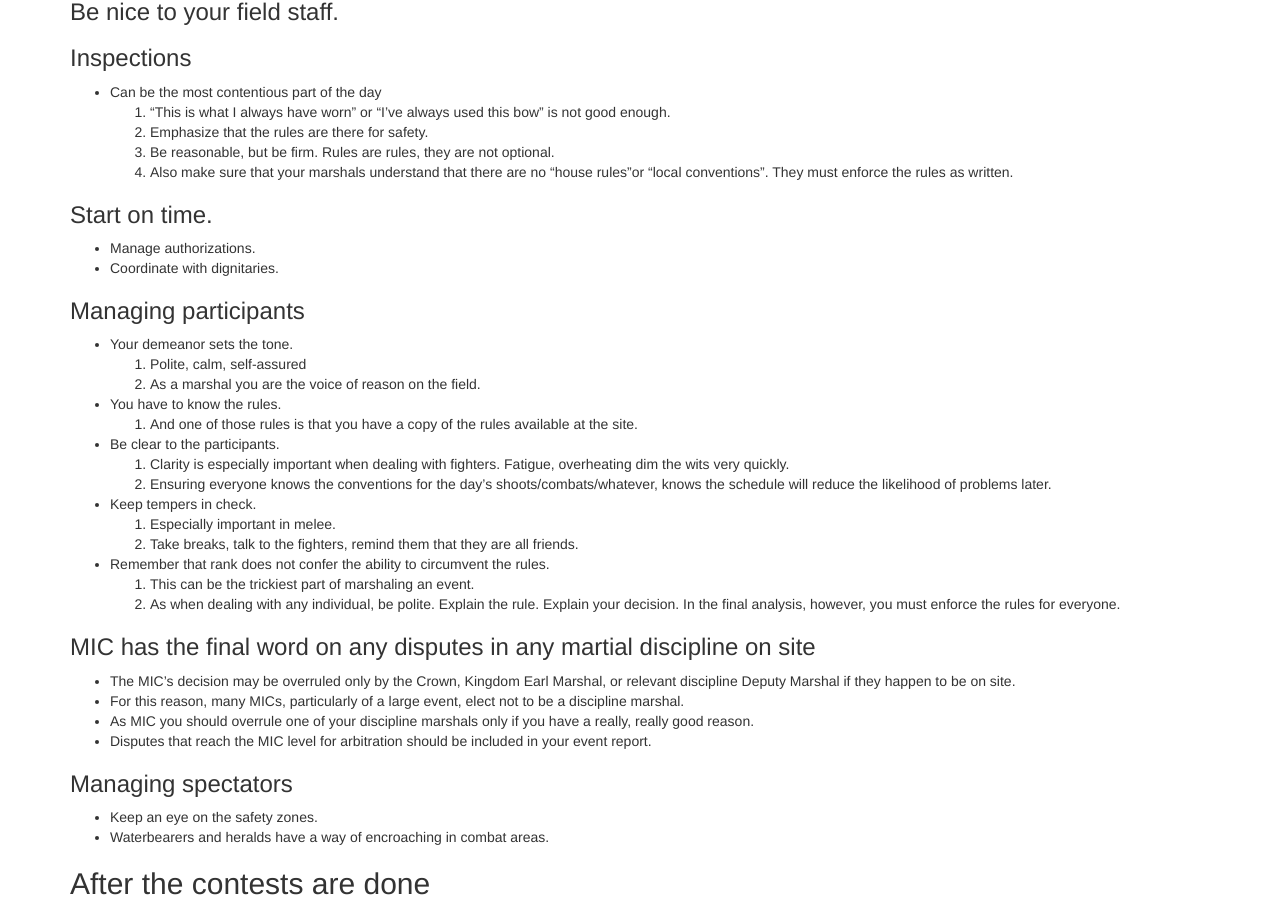
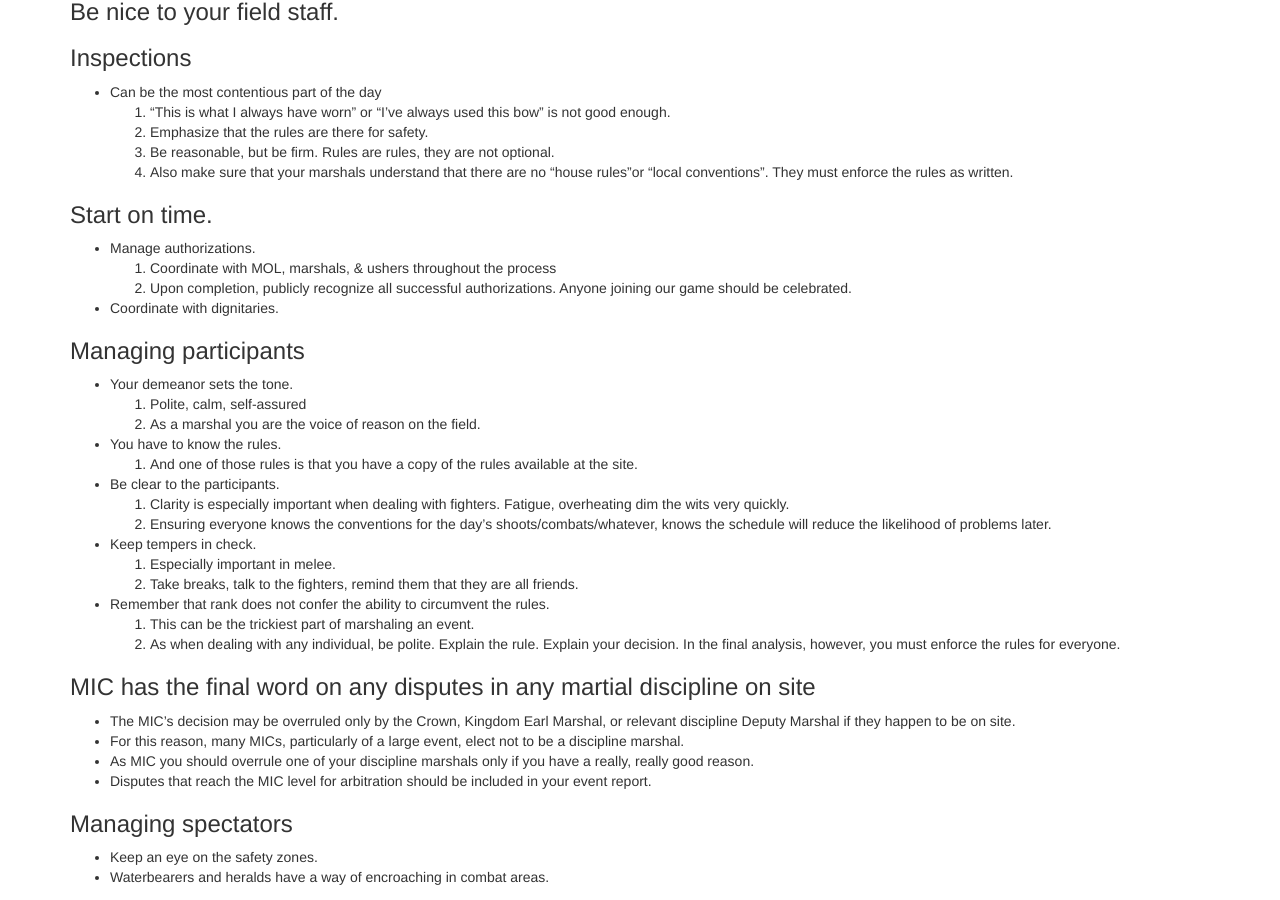
Before and after one commit to academie-de-espee/earl-marshal, a Jekyll site: the page built from training/field-marshal.md, in a window 1280 px wide and 900 px high, scrolled down 2168 px. Built offline with Jekyll 4.4.1, drawn with Linux system fonts in a browser that asks for light colours.

Commit message:
Update field-marshal.md
add commentary about recognizing new authorizations

```diff
--- a/training/field-marshal.md
+++ b/training/field-marshal.md
@@ -80,6 +80,8 @@ This class is intended as a primer on how to be the marshal-in-charge of a moder
 
 ### Start on time.
 * Manage authorizations.
+    1. Coordinate with MOL, marshals, & ushers throughout the process
+    2. Upon completion, publicly recognize all successful authorizations.  Anyone joining our game should be celebrated.
 * Coordinate with dignitaries.
 
 ### Managing participants
```
